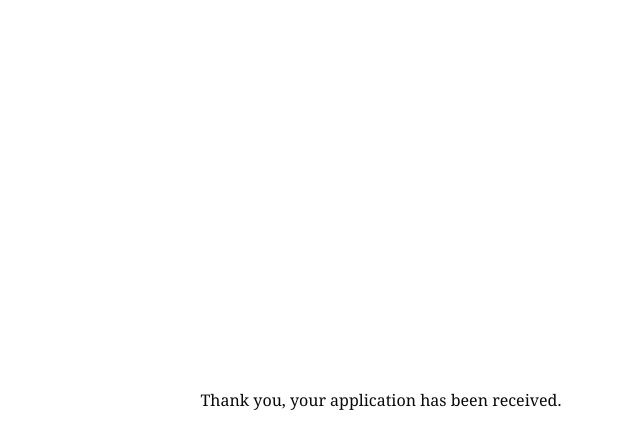
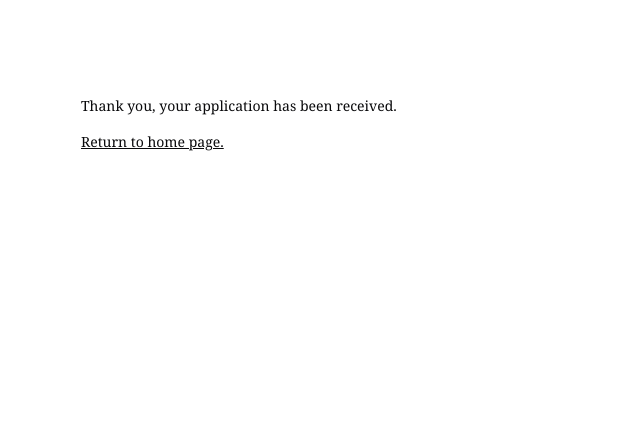
Before and after one commit to aeronjl/hackspace-website, a SvelteKit app: page /success in a window 1280 px wide. Shown: the top 448 px of the page, without its empty margins (259-899 px from the left). Built offline with nearby package versions, Linux system fonts and the light colour scheme.

Commit message:
success page on form submission

```diff
--- a/src/routes/+page.server.ts
+++ b/src/routes/+page.server.ts
@@ -1,6 +1,7 @@
 import type { Actions } from './$types';
 import { KV_REST_API_TOKEN, KV_REST_API_URL } from '$env/static/private'
 import { createClient } from '@vercel/kv';
+import { redirect } from '@sveltejs/kit';
 
 const kv = createClient({
 	url: KV_REST_API_URL,
@@ -26,11 +27,6 @@ export const actions: Actions = {
 			link
 		});
 
-		return {
-			status: 302,
-			headers: {
-				location: '/success'
-			}
-		};
+		throw redirect(302, '/success');
 	}
 };
--- a/src/routes/+page.svelte
+++ b/src/routes/+page.svelte
@@ -1,8 +1,9 @@
 <script lang="ts">
 	import { cubicInOut, quintInOut } from 'svelte/easing';
-    import { slide, fly } from 'svelte/transition'
+    import { fly, fade } from 'svelte/transition'
 
     let showForm: boolean = false;
+	let success = false;
 
     const toggleForm = () => {
         showForm = !showForm;
@@ -14,7 +15,7 @@
 	<title>A new space</title>
 </svelte:head>
 
-	<div class="flex flex-col gap-y-4 px-6 font-serif max-w-[600px] mx-auto mt-24 text-sm">
+	<div in:fade class="flex flex-col gap-y-4 font-serif max-w-[600px] mx-auto mt-24 text-sm">
 		<p class="">
 			A private facility in Central London for the pursuit of the <a
 				href="https://en.m.wikipedia.org/wiki/Useful_art"
--- a/src/routes/success/+page.svelte
+++ b/src/routes/success/+page.svelte
@@ -1,7 +1,7 @@
 <script lang="ts">
+    import { fade } from 'svelte/transition';
 </script>
-<div class="mx-auto flex h-screen flex-col items-center justify-center font-serif font-light">
-<div>
+<div in:fade class="mx-auto flex h-screen flex-col max-w-[600px] mt-24 font-serif font-light gap-y-4 text-sm">
     <p>Thank you, your application has been received.</p>
+    <a href="/" class="underline">Return to home page.</a>
 </div>
-</div>
```
